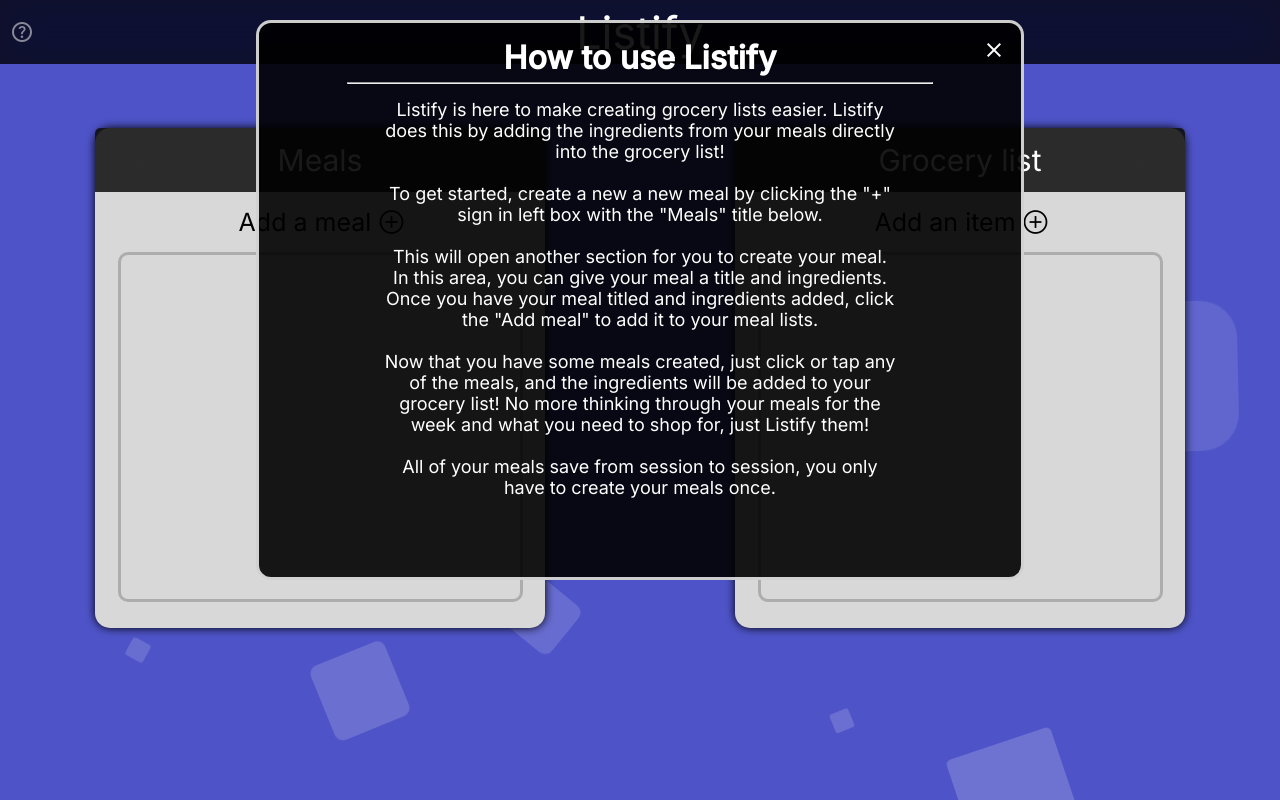
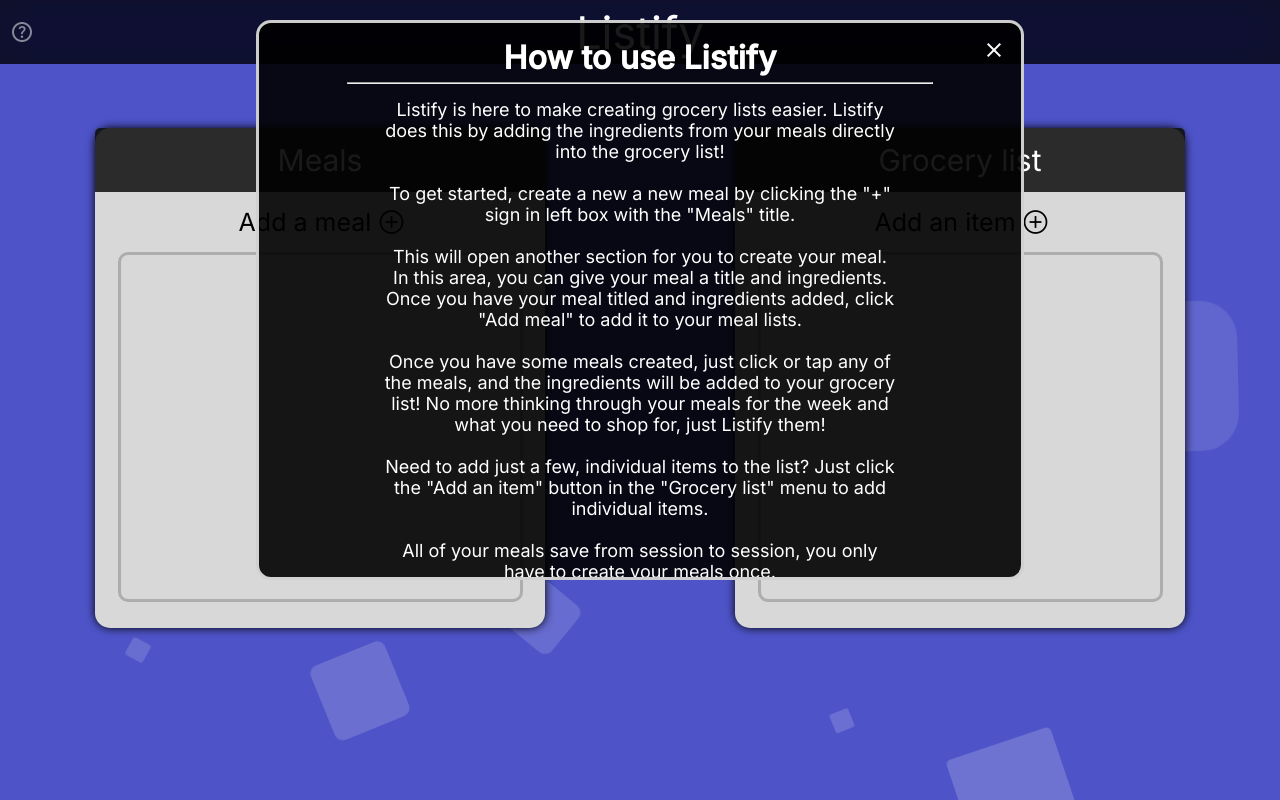
Before and after one commit to jon-tschida/Listify, a React (Create React App) app: page / in a window 1280 px wide. Built offline with nearby package versions, Linux system fonts and the light colour scheme.

Commit message:
Updated howto text
Fixed some grammar and added details around adding individual items

```diff
--- a/src/components/HowTo.js
+++ b/src/components/HowTo.js
@@ -18,17 +18,20 @@
         <br />
         <br />
         To get started, create a new a new meal by clicking the "+" sign in left
-        box with the "Meals" title below. <br /> <br />
+        box with the "Meals" title. <br /> <br />
         This will open another section for you to create your meal. In this
         area, you can give your meal a title and ingredients. Once you have your
-        meal titled and ingredients added, click the "Add meal" to add it to
+        meal titled and ingredients added, click "Add meal" to add it to
         your meal lists.
         <br />
         <br />
-        Now that you have some meals created, just click or tap any of the
+        Once you have some meals created, just click or tap any of the
         meals, and the ingredients will be added to your grocery list! No more
         thinking through your meals for the week and what you need to shop for,
         just Listify them!
+        <br />
+        <br />
+        Need to add just a few, individual items to the list? Just click the "Add an item" button in the "Grocery list" menu to add individual items.
         <br />
         <br />
         All of your meals save from session to session, you only have to create
```
